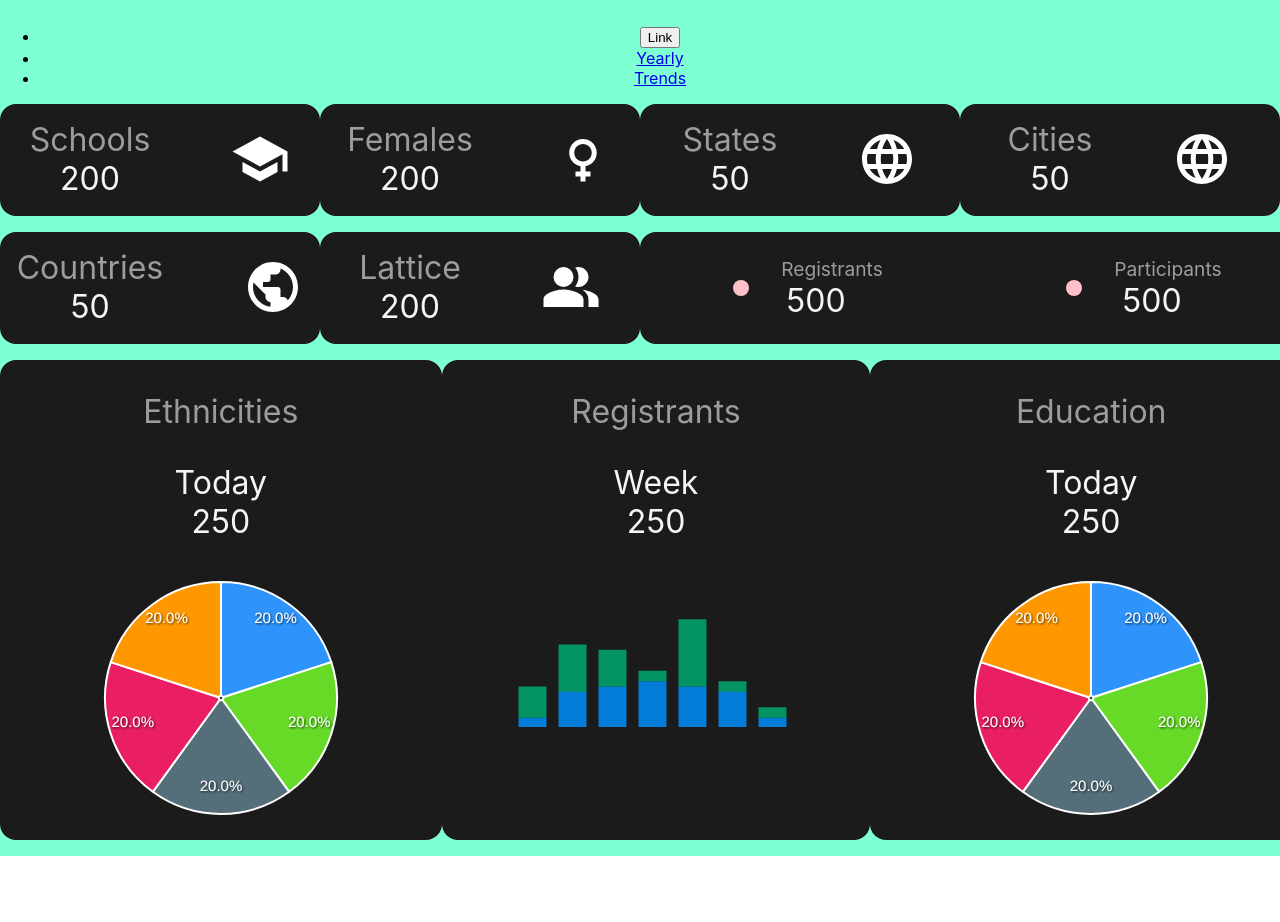
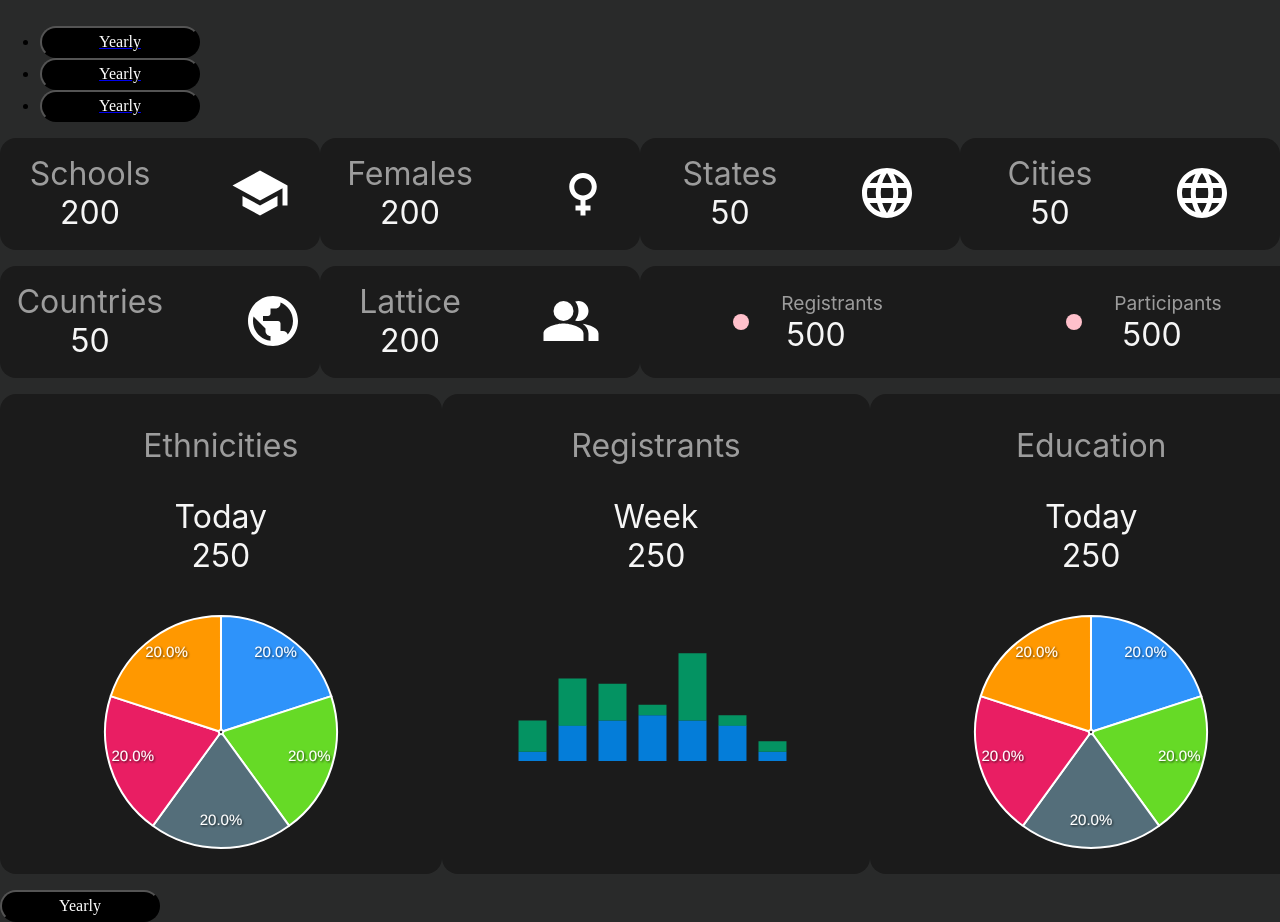
Before and after one commit to nishilfaldu/react-dashboard, a React (Create React App) app: page /trends in a window 1280 px wide. Shown: the top 922 px of the page. Before the commit the page ends 856 px from the top, so only its background shows below. Built offline with nearby package versions, Linux system fonts and the light colour scheme.

Commit message:
unstyled button for nav

```diff
--- a/src/App.css
+++ b/src/App.css
@@ -3,5 +3,5 @@
   text-align: center;
   /* align-items: center; */
   justify-content: space-evenly;
-  background-color: aquamarine;
+  background-color: rgb(41, 42, 42);
 }
--- a/src/App.js
+++ b/src/App.js
@@ -6,6 +6,7 @@ import {
   Link,
   Switch
 } from 'react-router-dom';
+import NavButton from './components/NavButton';
 
 function App() {
   return (
@@ -14,13 +15,13 @@ function App() {
       {/* <StatsDashboard></StatsDashboard> */}
         <ul className="App-header">
           <li>
-            <Link to="/live"><button>Link</button></Link>
+            <Link to="/live"><NavButton label="Live"></NavButton></Link>
           </li>
           <li>
-            <Link to="/yearly">Yearly</Link>
+            <Link to="/yearly"><NavButton label="Yearly"></NavButton></Link>
           </li>
           <li>
-            <Link to="/trends">Trends</Link>
+            <Link to="/trends"><NavButton label="Trends"></NavButton></Link>
           </li>
         </ul>
 
@@ -29,6 +30,7 @@ function App() {
           <Route exact path='/yearly' component={YearlyDashboard}></Route>
           <Route exact path='/trends' component={YearlyDashboard}></Route>
         </Switch>
+        <NavButton></NavButton>
       </div>
     </Router>
 
--- a/src/components/NavButton.js
+++ b/src/components/NavButton.js
@@ -1,9 +1,25 @@
 import react from 'react';
+import styled from 'styled-components';
+
+const StyledButton = styled.button`
+    display: flex;
+    align-items: center;
+    justify-content: center;
+    height: 2rem;
+    width: 10rem;
+    border-radius: 1rem;
+    font-size: 1rem;
+    font-family: "Poppins";
+    color: #ffffff;
+    background-color: #000000
+`
 
 const NavButton = function(){
     return(
         <div>
-
+            <StyledButton>Yearly</StyledButton>
         </div>
     );
 }
+
+export default NavButton;
--- a/src/components/YearlyDashboard.js
+++ b/src/components/YearlyDashboard.js
@@ -10,11 +10,9 @@ import PeopleAltIcon from '@mui/icons-material/PeopleAlt';
 import styled from 'styled-components';
 
 const StyledRow = styled.div`
-    // width: 40rem;
     display: flex;
     justify-content: space-evenly;
     padding-bottom: 1rem;
-    // align-items: center;
 `
 
 const YearlyDashboard = function(){
```
